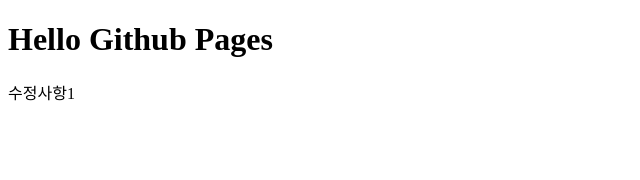
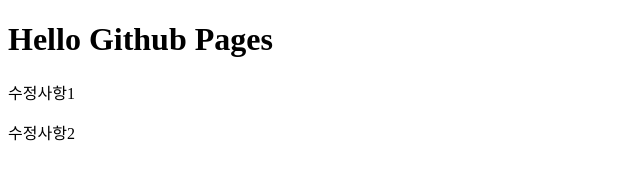
Before and after one commit to ony540/github-test-1, a plain HTML site: page index.html in a window 1280 px wide. Shown: the full height of the page, 0-640 px from the left. Drawn offline with Linux system fonts and the light colour scheme.

Commit message:
본문 수정2

```diff
--- a/index.html
+++ b/index.html
@@ -9,5 +9,6 @@
 <body>
   <h1>Hello Github Pages</h1>
   <p>수정사항1</p>
+  <p>수정사항2</p>
 </body>
 </html>
```
